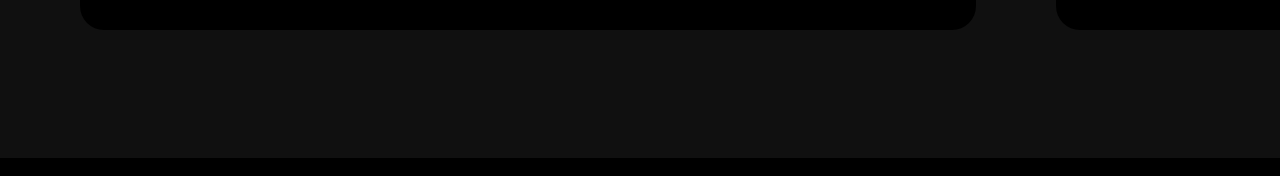
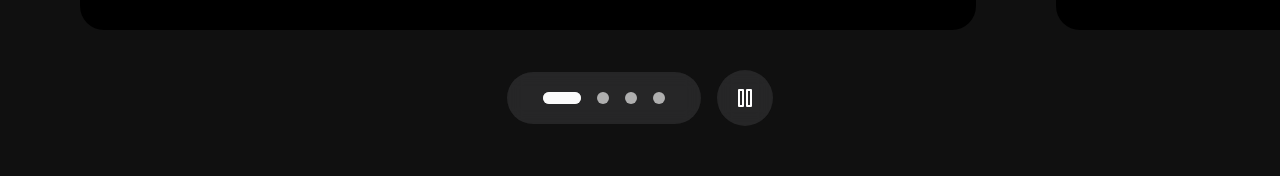
Before and after one commit to acharayaP03/Apple-clone, a React (Vite) app: page / in a window 1280 px wide. Shown: the part 1566-1742 px from the top of the page. Built offline with nearby package versions, Linux system fonts and the light colour scheme.

Commit message:
complete video carousel

```diff
--- a/src/components/HighlightSection/VideoCarousel.jsx
+++ b/src/components/HighlightSection/VideoCarousel.jsx
@@ -1,5 +1,12 @@
 import { useEffect, useRef, useState } from "react";
+import { useGSAP } from "@gsap/react";
+import gsap from "gsap";
+import { ScrollTrigger } from "gsap/ScrollTrigger";
+
+gsap.registerPlugin(ScrollTrigger);
+
 import { hightlightsSlides } from "../../constants";
+import { pauseImg, playImg, replayImg } from "../../utils";
 
 export default function VideoCarousel() {
   const videoRef = useRef([]);
@@ -17,19 +24,123 @@
 
   const { isEnd, startPlay, videoId, isLastVideo, isPlaying } = video;
 
+  useGSAP(() => {
+    gsap.to("#slider", {
+      transform: `translateX(-${videoId * 100}%)`,
+      duration: 2,
+      ease: "power2.inOut",
+    });
+    gsap.to("#video", {
+      scrollTrigger: {
+        trigger: "#video",
+        toggleActions: "restart none none none",
+      },
+      onComplete: () => {
+        setVideo((prev) => ({ ...prev, startPlay: true, isPlaying: true }));
+      },
+    });
+  }, [isEnd, videoId]);
+
+  useEffect(() => {
+    let currentProgress = 0;
+    const span = videoSpanRef.current;
+    if (span[videoId]) {
+      let animation = gsap.to(span[videoId], {
+        onUpdate: () => {
+          const progress = Math.ceil(animation.progress() * 100);
+
+          if (progress != currentProgress) {
+            currentProgress = progress;
+
+            gsap.to(videoDivRef.current[videoId], {
+              width:
+                window.innerWidth < 768
+                  ? "10vw"
+                  : window.innerWidth < 1200
+                    ? "5vw"
+                    : "3vw",
+            });
+
+            gsap.to(span[videoId], {
+              width: `${currentProgress}%`,
+              backgroundColor: "white",
+            });
+          }
+        },
+        onComplete: () => {
+          if (isPlaying) {
+            gsap.to(videoDivRef.current[videoId], {
+              width: "12px",
+            });
+
+            gsap.to(span[videoId], {
+              backgroundColor: "#afafaf",
+            });
+          }
+        },
+      });
+
+      if (videoId === 0) {
+        animation.restart();
+      }
+      const animationUpdate = () => {
+        console.log("videpRef", videoRef);
+
+        animation.progress(
+          videoRef.current[videoId].currentTime /
+            videoRef.current[videoId].videoDuration
+        );
+      };
+
+      if (isPlaying) {
+        gsap.ticker.add(animationUpdate);
+      } else {
+        gsap.ticker.remove(animationUpdate);
+      }
+    }
+  }, [videoId, startPlay]);
+
   /**
    * here user can have multiple slides with video, so we need to load all the videos
    */
   useEffect(() => {
-    if (loadedData.length > loadedData.length - 1) {
-      if (isPlaying) {
+    if (loadedData.length > 3) {
+      if (!isPlaying) {
+        videoRef.current[videoId].pause();
+      } else {
         startPlay && videoRef.current[videoId].play();
-      } else {
-        videoRef.current[videoId].pause();
       }
     }
   }, [startPlay, videoId, isPlaying, loadedData]);
-  useEffect(() => {}, [videoId]);
+
+  const handleLoadedMetadata = (index, event) => {
+    setLoadedData((prev) => [...prev, event]);
+  };
+
+  const handleProcess = (type, i) => {
+    switch (type) {
+      case "video-end":
+        setVideo((prev) => ({ ...prev, isEnd: true, videoId: i + 1 }));
+        break;
+      case "video-reset":
+        setVideo((prev) => ({
+          ...prev,
+          isLastVideo: false,
+        }));
+        break;
+      case "video-last":
+        setVideo((prev) => ({ ...prev, isLastVideo: true }));
+        break;
+      case "play":
+        setVideo((prev) => ({ ...prev, isPlaying: !prev.isPlaying }));
+        break;
+      case "pause":
+        setVideo((prev) => ({ ...prev, isPlaying: !prev.isPlaying }));
+        break;
+      default:
+        return video;
+    }
+  };
 
   return (
     <>
@@ -44,10 +155,21 @@
                   playsInline={true}
                   muted
                   preload="auto"
-                  ref={(el) => (videoRef.current[index] = el)}
+                  className={`${list.id === 2 && "translate-x-44"} pointer-events-none`}
+                  ref={(el) => {
+                    videoRef.current[index] = el;
+                  }}
                   onPlay={() => {
                     setVideo((prev) => ({ ...prev, isPlaying: true }));
                   }}
+                  onLoadedMetadata={(index, event) =>
+                    handleLoadedMetadata(index, event)
+                  }
+                  onEnded={() =>
+                    index === hightlightsSlides.length - 1
+                      ? handleProcess("video-last")
+                      : handleProcess("video-end", index)
+                  }
                 >
                   <source src={list.video} type="video/mp4" />
                 </video>
@@ -63,6 +185,37 @@
           </div>
         ))}
       </div>
+      <div className="relative flex-center mt-10">
+        <div className="flex-center py-5 px-7 bg-gray-300 backdrop-blur rounded-full">
+          {videoRef &&
+            videoRef.current.map((_, index) => (
+              <span
+                key={index}
+                ref={(el) => (videoDivRef.current[index] = el)}
+                className="mx-2 w-3 h-3 bg-gray-200 rounded-full relative cursor-pointer"
+              >
+                <span
+                  className="absolute h-full w-full rounded-full"
+                  ref={(el) => (videoSpanRef.current[index] = el)}
+                ></span>
+              </span>
+            ))}
+        </div>
+
+        <button className="control-btn">
+          <img
+            src={isLastVideo ? replayImg : !isPlaying ? playImg : pauseImg}
+            alt={isLastVideo ? "replay" : !isPlaying ? "play" : "pause"}
+            onClick={
+              isLastVideo
+                ? () => handleProcess("video-reset")
+                : !isPlaying
+                  ? () => handleProcess("play")
+                  : () => handleProcess("pause")
+            }
+          />
+        </button>
+      </div>
     </>
   );
 }
```
